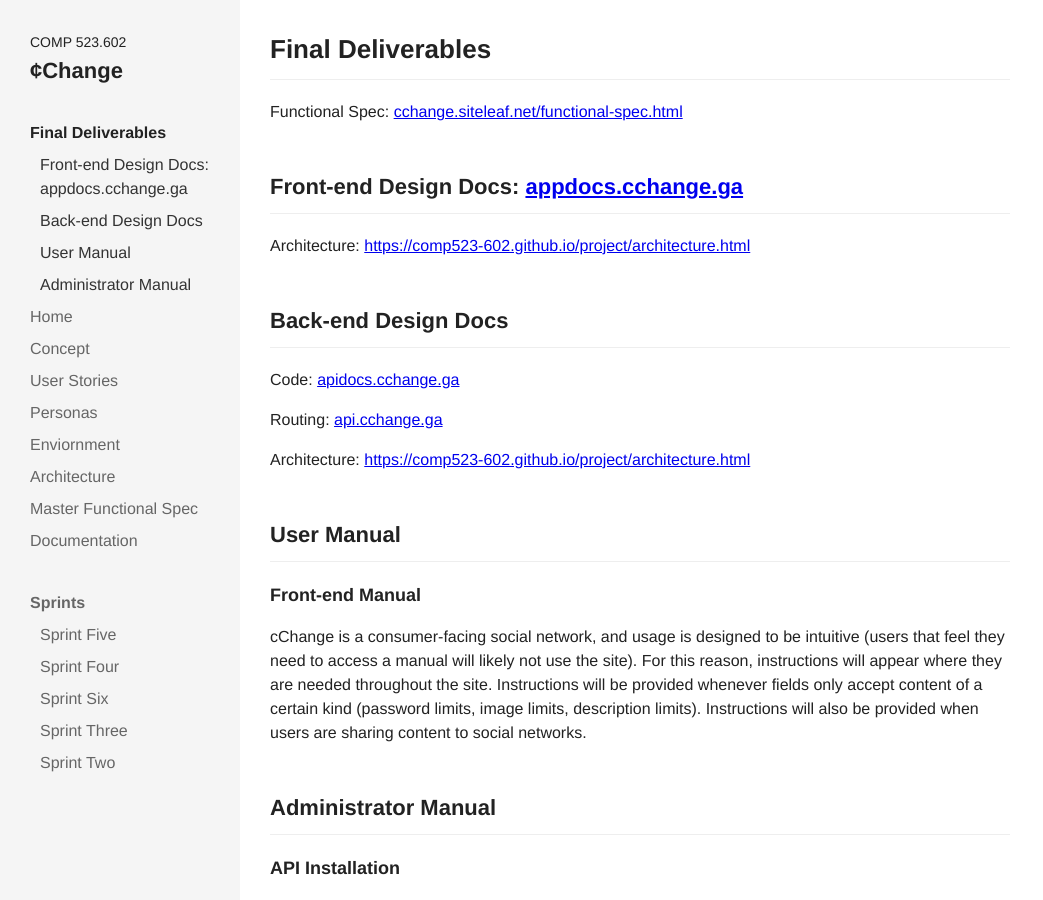
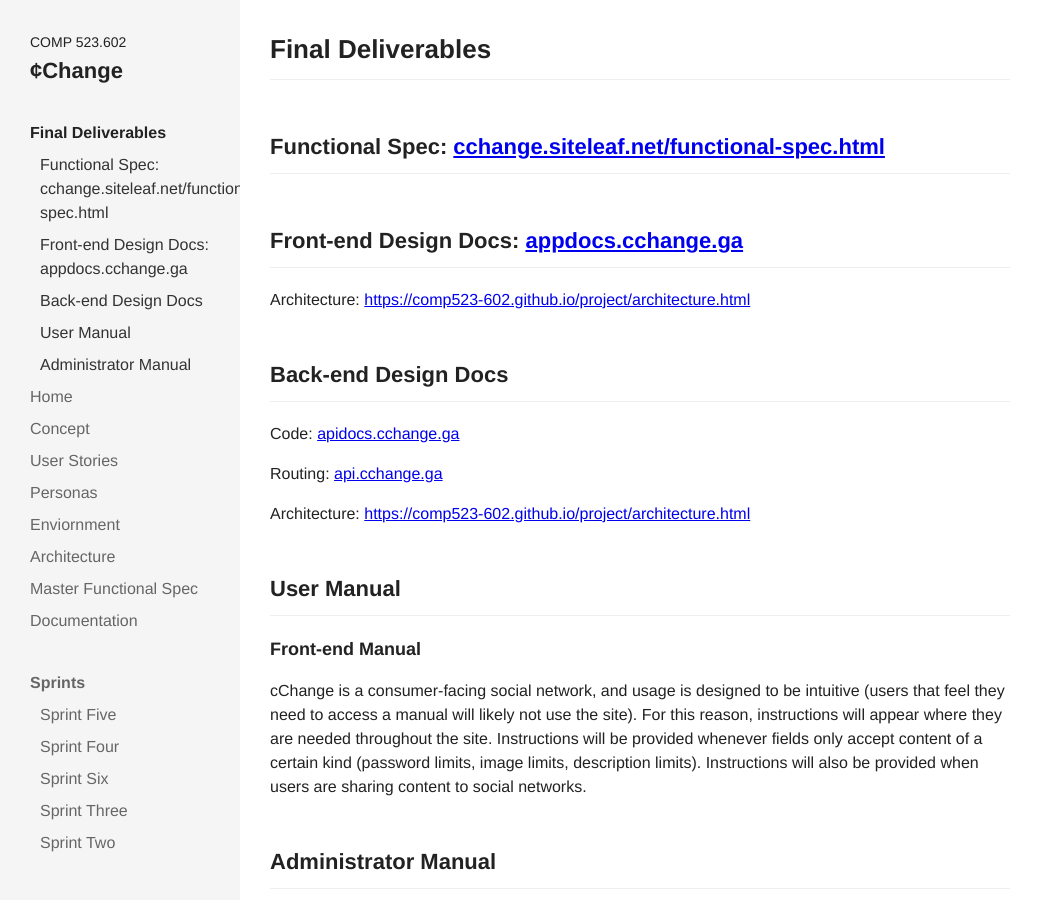
Before and after one commit to comp523-602/cchange-project, a Jekyll site: the page built from final-deliverables.markdown, in a window 1280 px wide and 900 px high. Shown: the whole window, without its empty margins (0-1043 px from the left). Built offline with Jekyll 4.4.1, drawn with Linux system fonts in a browser that asks for light colours; nearby versions of some CDN libraries; our own code applies the rules of GitHub Pages for plain Markdown files.

Commit message:
Updated Final Deliverables

```diff
--- a/final-deliverables.markdown
+++ b/final-deliverables.markdown
@@ -3,7 +3,8 @@ title: Final Deliverables
 date: 2017-12-13 13:20:00 -05:00
 ---
 
-Functional Spec: [cchange.siteleaf.net/functional-spec.html](cchange.siteleaf.net/functional-spec.html)
+## Functional Spec: [cchange.siteleaf.net/functional-spec.html](cchange.siteleaf.net/functional-spec.html)
+
 ## Front-end Design Docs: [appdocs.cchange.ga](http://appdocs.cchange.ga)
 
 Architecture: [https://comp523-602.github.io/project/architecture.html](https://comp523-602.github.io/project/architecture.html)
```
